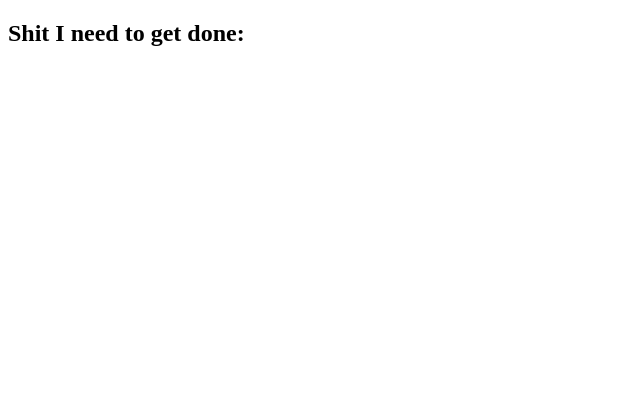
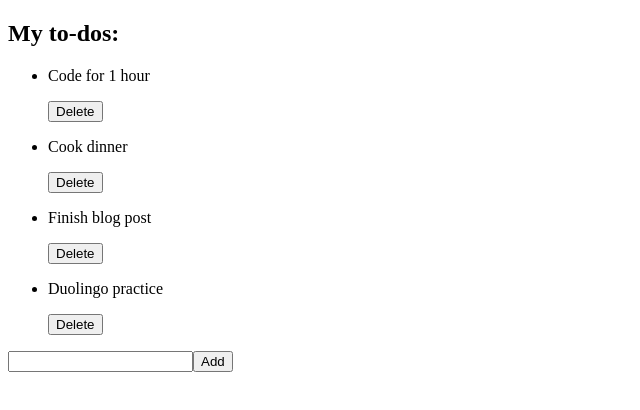
Before and after one commit to SarahMBeecroft/To_Do_Vue, a Vue app in the folder to_do_vue/: page / in a window 1280 px wide. Shown: the top 410 px of the page, without its empty margins (0-640 px from the left). Built offline with nearby package versions, Linux system fonts and the light colour scheme.

Commit message:
Add function for app is working, need to get delete method working next

```diff
--- a/to_do_vue/src/App.vue
+++ b/to_do_vue/src/App.vue
@@ -1,49 +1,53 @@
 <template>
   <div id="app">
-    <Todos />
+    <Todos v-bind:todos="todos" v-on:delete-todo="deleteTodo" />
+    <AddTodo v-on:add-todo="addTodo" />
   </div>
 </template>
-
 <script>
-import Todos from "../src/components/Todos";
+import Todos from "./components/Todos";
+import AddTodo from "./components/AddTodo";
 export default {
   name: "app",
   components: {
-    Todos
+    Todos,
+    AddTodo
   },
   data() {
     return {
       todos: [
         {
           id: 1,
-          title: "Go for a walk",
+          title: "Code for 1 hour",
           completed: false
         },
         {
           id: 2,
-          title: "One hour of coding",
+          title: "Cook dinner",
           completed: false
         },
         {
           id: 3,
-          title: "Make dinner",
+          title: "Finish blog post",
           completed: false
         },
         {
           id: 4,
-          title: "Do Laundry",
-          completed: false
-        },
-        {
-          i: 5,
-          title: "Finish monthly report",
+          title: "Duolingo practice",
           completed: false
         }
       ]
     };
+  },
+  methods: {
+    addTodo(newTodoObj) {
+      this.todos = [...this.todos, newTodoObj];
+    },
+    deleteTodo(todoId) {
+      this.todos = this.todos.filter(todo => todo.id !== todoId);
+    }
   }
 };
 </script>
-
 <style>
 </style>
--- /dev/null
+++ b/to_do_vue/src/components/AddTodo.vue
@@ -0,0 +1,33 @@
+<template>
+  <div>
+    <form @submit="addTodo">
+      <input type="text" v-model="title" name="title" />
+      <button type="submit">Add</button>
+    </form>
+  </div>
+</template>
+<script>
+import uuid from "uuid";
+export default {
+  name: "AddTodo",
+  data() {
+    return {
+      title: ""
+    };
+  },
+  methods: {
+    addTodo(e) {
+      e.preventDefault();
+      const newTodoObj = {
+        id: uuid.v4(),
+        title: this.title,
+        completed: false
+      };
+      this.$emit("add-todo", newTodoObj);
+      this.title = "";
+    }
+  }
+};
+</script>
+<style scoped>
+</style>
--- a/to_do_vue/src/components/Todo.vue
+++ b/to_do_vue/src/components/Todo.vue
@@ -1,12 +1,24 @@
 <template>
-  <div></div>
+  <div v-bind:class="{ 'completed': todo.completed }">
+    <p v-on:click="markComplete">{{ todo.title }}</p>
+    <button @click="$emit('delete-todo', todo.id)">Delete</button>
+  </div>
 </template>
 
 <script>
 export default {
-  name: "Todo"
+  name: "Todo",
+  props: ["todo"],
+  methods: {
+    markComplete() {
+      this.todo.completed = !this.todo.completed;
+    }
+  }
 };
 </script>
 
 <style scoped>
+.completed {
+  text-decoration: line-through;
+}
 </style>
--- a/to_do_vue/src/components/Todos.vue
+++ b/to_do_vue/src/components/Todos.vue
@@ -1,6 +1,11 @@
 <template>
   <div>
-    <h2>Shit I need to get done:</h2>
+    <h2>My to-dos:</h2>
+    <ul>
+      <li v-bind:key="todo.id" v-for="todo in todos">
+        <Todo v-bind:todo="todo" v-on:delete-todo="$emit('delete-        todo', todo.id)" />
+      </li>
+    </ul>
   </div>
 </template>
 
@@ -10,7 +15,8 @@
   name: "Todos",
   components: {
     Todo
-  }
+  },
+  props: ["todos"]
 };
 </script>
 
```
Also changed, not shown: to_do_vue/src/main.js (+5 -5 lines), 1 other file (tests, documents, lock files or other folders).
